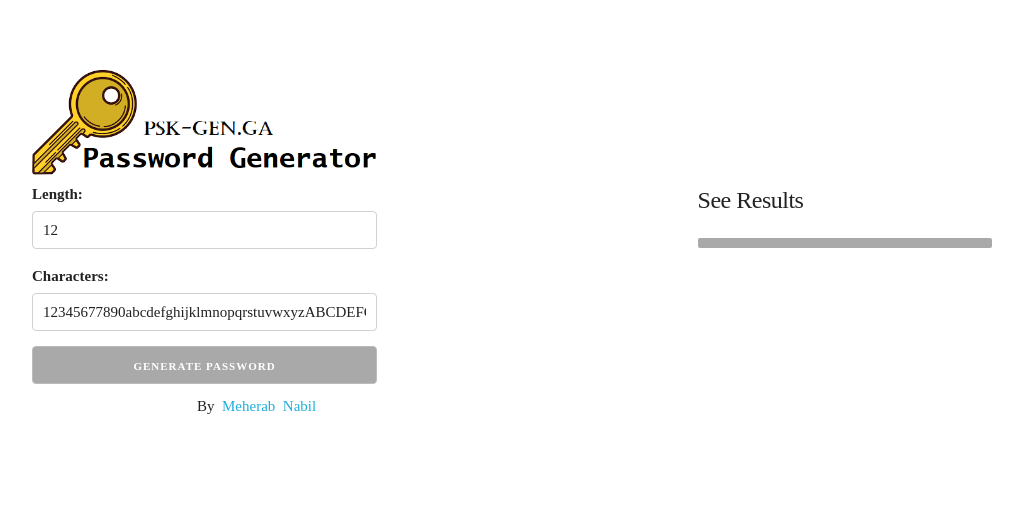
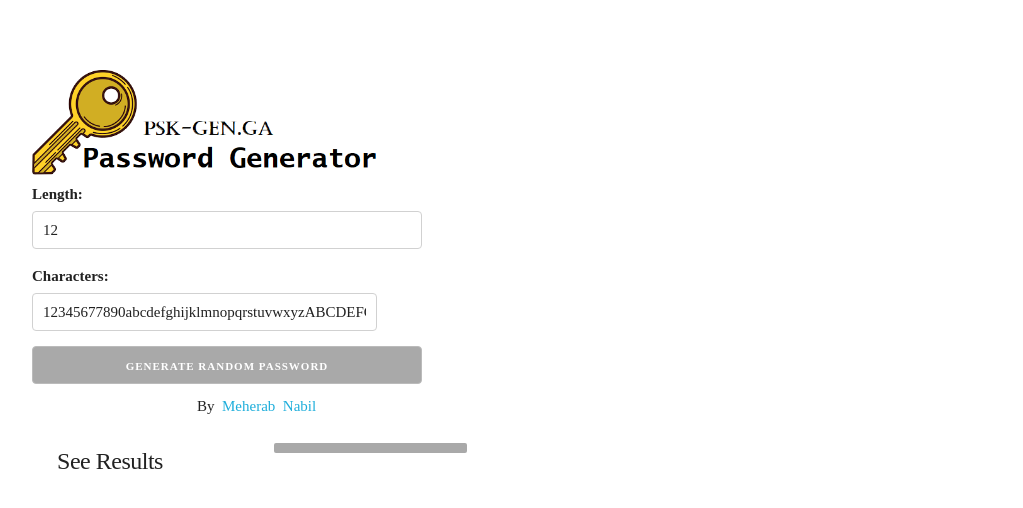
Before and after one commit to meharabn/psk-gen, a plain HTML site: page index.html in a window 1280 px wide. Shown: the whole page, without its empty margins (128-1151 px from the left). Drawn offline with Linux system fonts and the light colour scheme.

Commit message:
Update index.html

```diff
--- a/index.html
+++ b/index.html
@@ -30,20 +30,30 @@
   <img src="images/key.png" style="height:105px;width:345px;">
   <div class="row">
     <div class="eight columns">
-      <p><label for="">Length:</label> <input style="width:345px;" id="length" type="number" value="12"/> <br/>
+      <p><label for="">Length:</label> <input style="width:390px;" id="length" type="number" value="12"/> <br/>
         <label for="">Characters:</label>
         <input type="text" value='12345677890abcdefghijklmnopqrstuvwxyzABCDEFGHIJKLMNOPQRSTUVWXYZ!@£$%^&*()-=_+[]{};:"\|,<.>/?' id="charset" />
-        <button style="width:345px;background-color:" id="generate">Generate Password</button>
-		<span style="color:white;">______________________</span>By<span style="color:white;">_</span><a style="text-decoration:none;" href="https://mhnabil.ml">Meherab<span style="color:white;">_</span>Nabil</a>
+        <button style="width:390px;background-color:" id="generate">Generate Random Password</button>
+		<span style="color:white;">______________________</span>By<span style="color:white;">_</span><a style="text-decoration:none;" href="https://mhnabil.me">Meherab<span style="color:white;">_</span>Nabil</a>
       </p>
-    </div>
-	<div class="four columns">
+
+
+<div class="four columns">
     <h5>See Results</h5>
     </div>
 
     <div style="color:black;" class="four columns" id="passwords">
 
     </div>
+
+
+
+    </div>
+
+
+
+
+
 
   </div>
 </div>
```
